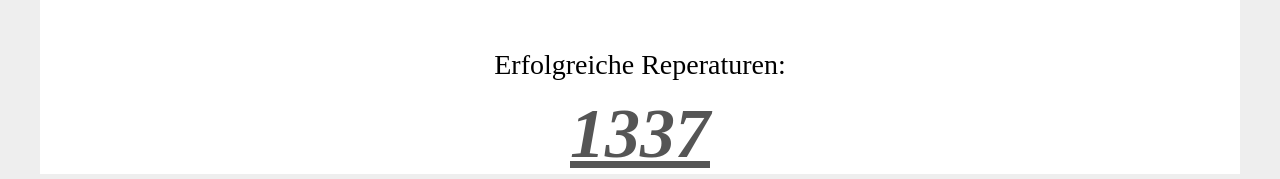
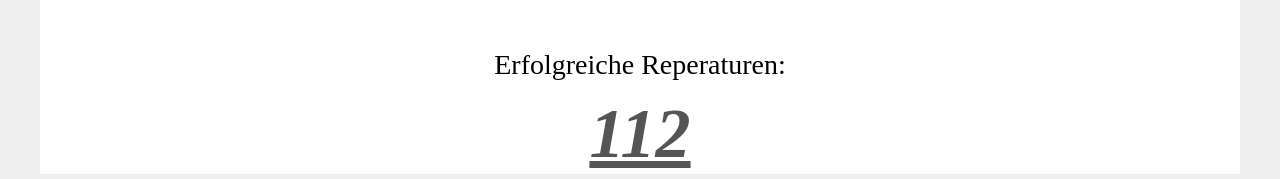
Before and after one commit to das-labor/repaircafe-bochum.de, a Jekyll site: the page built from index.html, in a window 1280 px wide. Shown: the part 2014-2193 px from the top of the page. Built offline with Jekyll 4.4.1, drawn with Linux system fonts in a browser that asks for light colours; nearby versions of some CDN libraries; library files that are not in the unit come from our copies; comment, search, counter and statistics services are not loaded.

Commit message:
Display approx. successful repairs

```diff
--- a/_layouts/default.html
+++ b/_layouts/default.html
@@ -12,7 +12,8 @@
 		<link rel="shortcut icon" type="image/x-icon" href="{{ site.url }}/assets/favicon.ico">
 		<link type="image/x-icon" href="{{ site.url }}/assets/favicon.ico">
 
-		<link rel="stylesheet" href="{{ site.url }}/assets/ink/css/ink.css">
+		<link rel="stylesheet" href="{{ site.url }}/assets/ink/css/ink.min.css">
+		<link rel="stylesheet" href="{{ site.url }}/assets/ink/css/font-awesome.min.css">
 		<link rel="stylesheet" href="{{ site.url }}/assets/site.css">
 		<script type="text/javascript" src="{{ site.url }}/assets/ink/js/ink-all.min.js"></script>
 		<script type="text/javascript" src="{{ site.url }}/assets/ink/js/autoload.js"></script>
@@ -52,7 +53,7 @@
 							<li><strike>20. Mai in der Alsenstraße.</strike></li>
 							<li><strike>26. April in der Hochschule Bochum.</strike></li>
 						</ul>
-						<div class="repaircounter">Erfolgreiche Reperaturen: <a href="{{ site.url }}/reperaturen.html"><em>1337</em></a></div>
+						<div class="repaircounter">Erfolgreiche Reperaturen: <a href="{{ site.url }}/reperaturen.html"><em>{{ site.data.reparaturen | size | times:0.7 | replace_first:'.0','' }}</em></a></div>
 					</div>
 					{% endif %}
 				</div>
```
